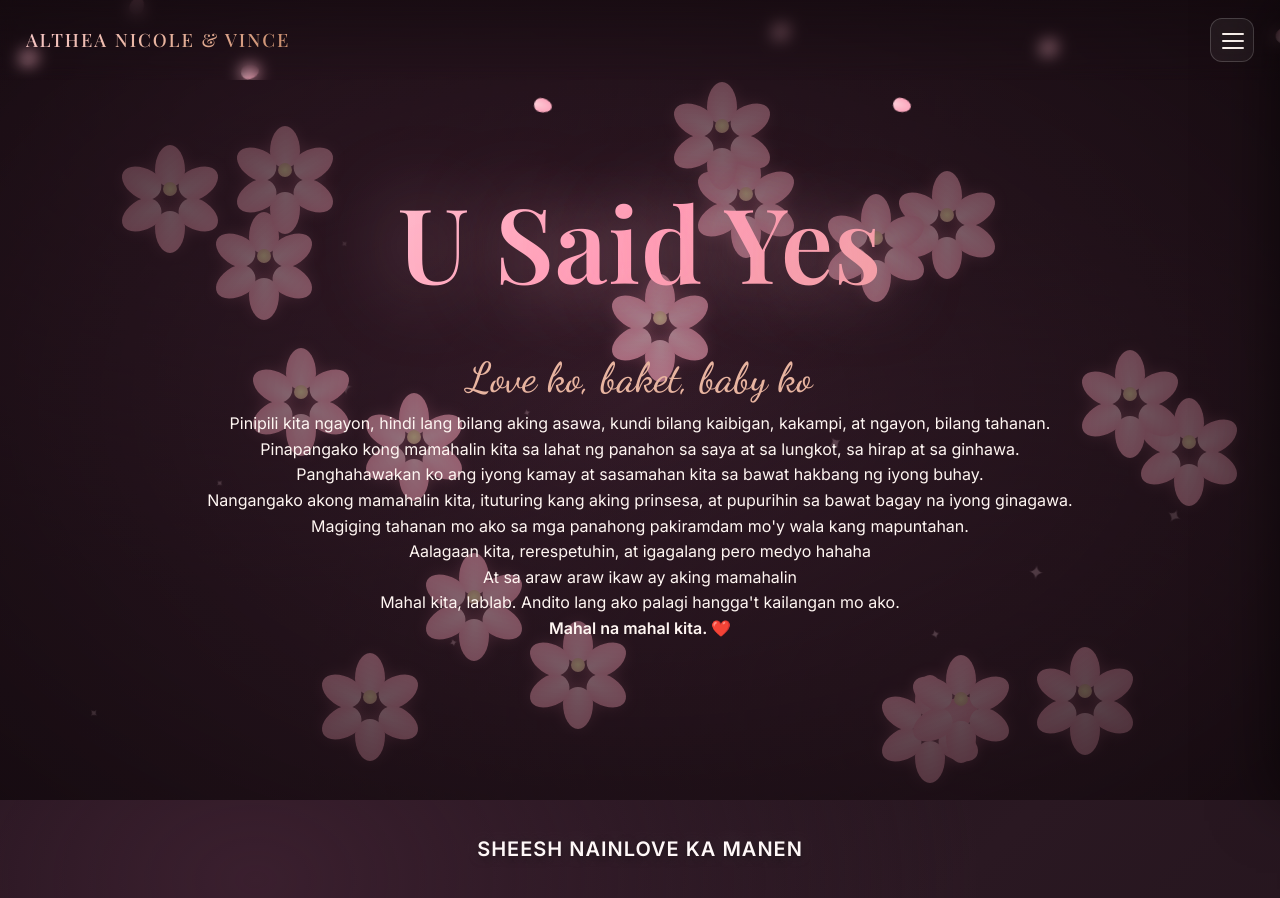
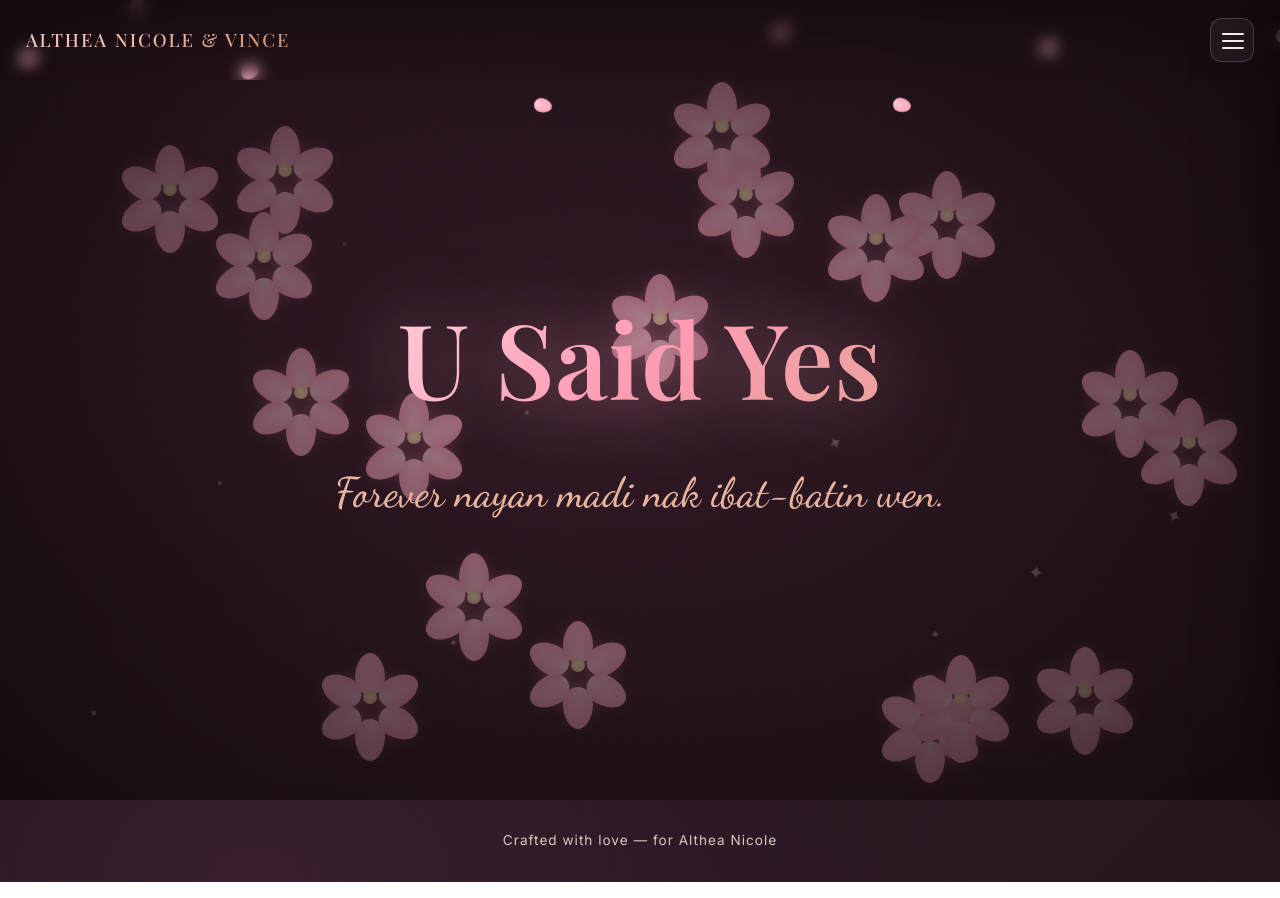
Before and after one commit to vinceculannay87-cloud/theavinss, a plain HTML site: page marry.html in a window 1280 px wide. Both pictures are taken after a click on the button "Yes". Drawn offline with nearby package versions, Linux system fonts and the light colour scheme.

Commit message:
Add files via upload

```diff
--- a/marry.html
+++ b/marry.html
@@ -24,76 +24,12 @@
 </section>
 
 <div class="celebration" id="celebration">
-  <div class="celebration-content">
-
-    <div class="msg title-box">
-      <h1>U Said Yes</h1>
-    </div>
-
-    <div class="msg">
-      <p class="forever">Love ko, baket, baby ko</p>
-    </div>
-
-    <div>
-      <p class="msg">
-        Pinipili kita ngayon, hindi lang bilang aking asawa, kundi bilang kaibigan, kakampi, at ngayon, bilang tahanan.
-      </p>
-    </div>
-
-    <div>
-      <p class="msg">
-        Pinapangako kong mamahalin kita sa lahat ng panahon sa saya at sa lungkot, sa hirap at sa ginhawa.
-        </p>
-    </div>
-
-    <div>
-      <p class="msg">
-        Panghahawakan ko ang iyong kamay at sasamahan kita sa bawat hakbang ng iyong buhay.
-      </p>
-    </div>
-
-    <div>
-      <p class="msg">
-        Nangangako akong mamahalin kita, ituturing kang aking prinsesa, at pupurihin sa bawat bagay na iyong ginagawa.
-      </p>
-    </div>
-
-    <div>
-      <p class="msg">
-        Magiging tahanan mo ako sa mga panahong pakiramdam mo'y wala kang mapuntahan.
-      </p>
-    </div>
-
-    <div>
-      <p class="msg">
-        Aalagaan kita, rerespetuhin, at igagalang pero medyo hahaha
-      </p>
-    </div>
-
-    <div>
-      <p class="msg">
-        At sa araw araw ikaw ay aking mamahalin
-      </p>
-    </div>
-
-    <div>
-      <p class="msg">
-        Mahal kita, lablab. Andito lang ako palagi hangga't kailangan mo ako.
-      </p>
-    </div>
-
-    <div class="msg final-msg">
-      <strong>Mahal na mahal kita. ❤️</strong>
-    </div>
-
-  </div>
+  <h1>U Said Yes</h1>
+  <p class="forever">Forever nayan madi nak ibat-batin wen.</p>
 </div>
 
 </main>
-<footer style=" font-size: 1.25rem;
- line-height: 1.9;color: #fff8f8;text-shadow:
- 0 2px 8px rgba(0,0,0,.6),
- 0 0 20px rgba(255,255,255,.2);font-weight: 700;">SHEESH NAINLOVE KA MANEN</footer>
+<footer>Crafted with love &mdash; for Althea Nicole</footer>
 <script src="script.js"></script>
 <script>initMarry();</script>
 </body>
```
